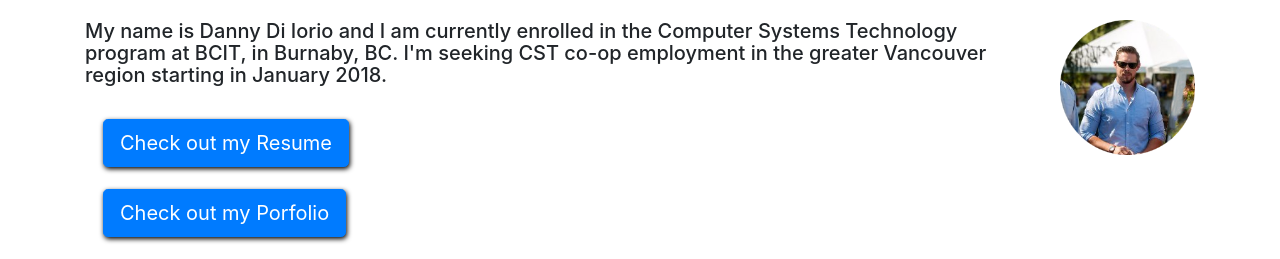
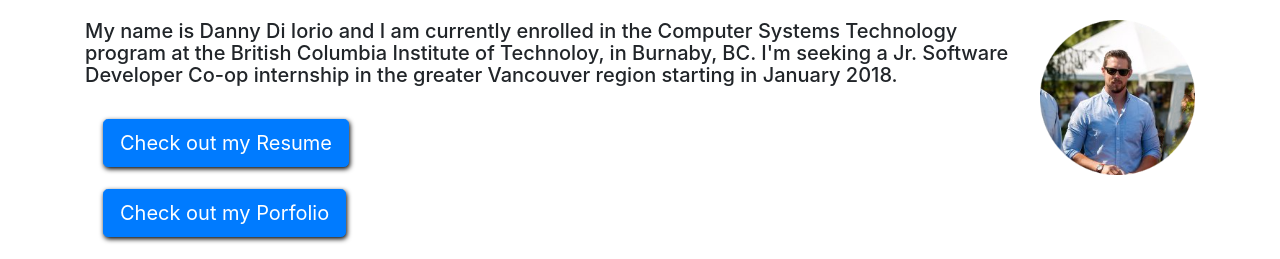
Before and after one commit to ddiiorio/ddiiorio-website, a website: page index.html in a window 1280 px wide. Shown: the part 128-387 px from the top of the page. Drawn offline with Linux system fonts and the light colour scheme.

Commit message:
Revise home page intro

```diff
--- a/css/style.css
+++ b/css/style.css
@@ -2,7 +2,6 @@ html {
     position: relative;
     min-height: 100%;
 }
-
 
 body {
     padding-top: 54px;
@@ -43,15 +42,14 @@ body {
 }
 
 .ddImg {
-    padding-left: 35px;
+    padding-left: 15px;
     max-width: 170px;
-    padding-bottom: 80px;
+    padding-bottom: 50px;
 }
 
 .footer {
     position: absolute;
     bottom: 0;
     width: 100%;
-    /* Set the fixed height of the footer here */
     height: 120px;
 }
--- a/index.html
+++ b/index.html
@@ -48,8 +48,8 @@
         <img src="img/dd.png" class="pull-right img-responsive ddImg"/>
     </div>
     <h5 class="my-4">
-        My name is Danny Di Iorio and I am currently enrolled in the Computer Systems Technology program at BCIT, in Burnaby, BC.
-        I'm seeking CST co-op employment in the greater Vancouver region starting in January 2018.
+        My name is Danny Di Iorio and I am currently enrolled in the Computer Systems Technology program at the British Columbia Institute of Technoloy, in Burnaby, BC.
+        I'm seeking a Jr. Software Developer Co-op internship in the greater Vancouver region starting in January 2018.
     </h5>
 
     <div class="row">
```
